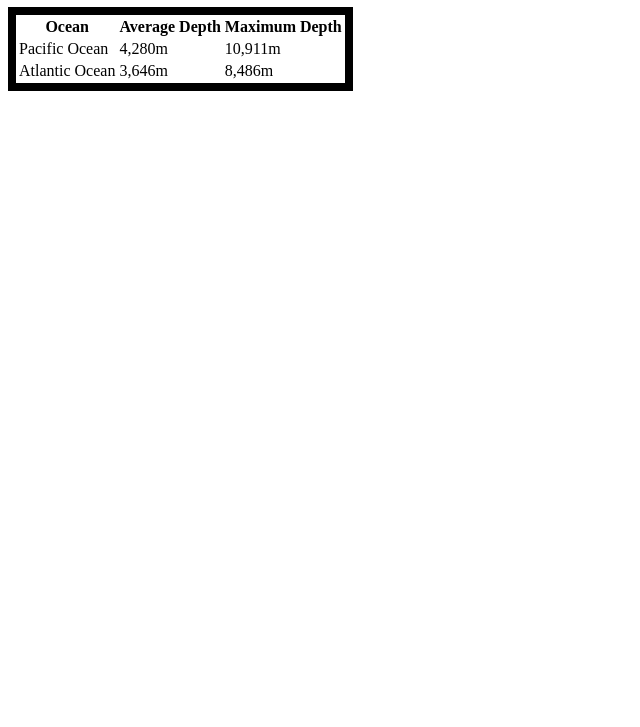
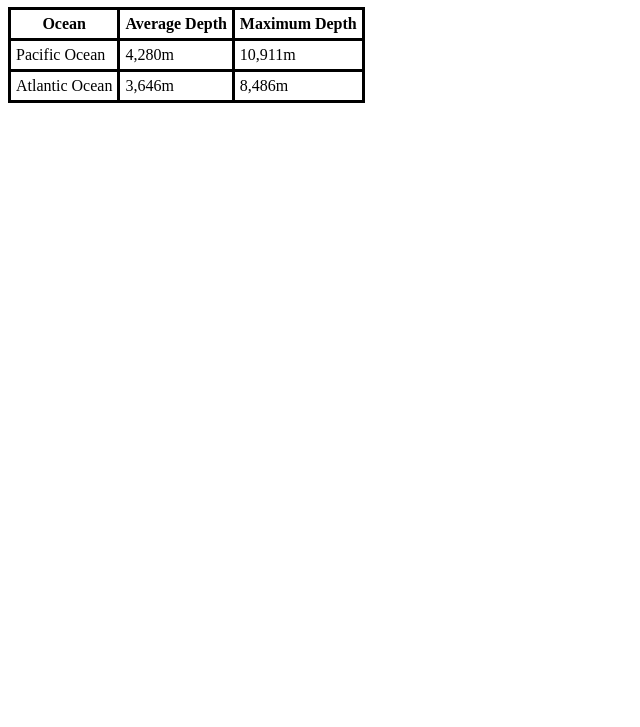
Before and after one commit to davidmtz98/davidmtz98.github.io, a plain HTML site: page index.html in a window 1280 px wide. Shown: the part 73-800 px from the top of the page, without its empty margins (0-640 px from the left). Drawn offline with Linux system fonts and the light colour scheme.

Commit message:
finished table

```diff
--- a/index.html
+++ b/index.html
@@ -6,7 +6,13 @@
         </title>
         <style>
             table {
-                border: 8px solid black;
+                border: 3px solid black;
+                border-collapse: collapse;
+            }
+
+            td, th {
+                border: 3px solid black;
+                padding: 5px;
             }
         </style>
     </head>
```
